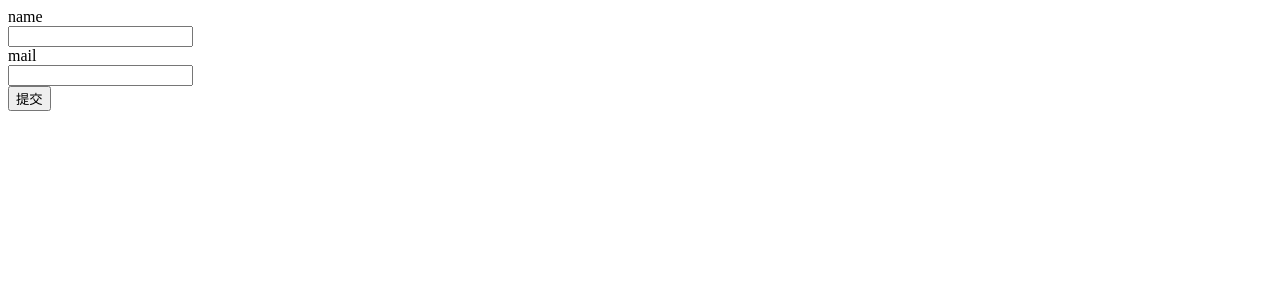
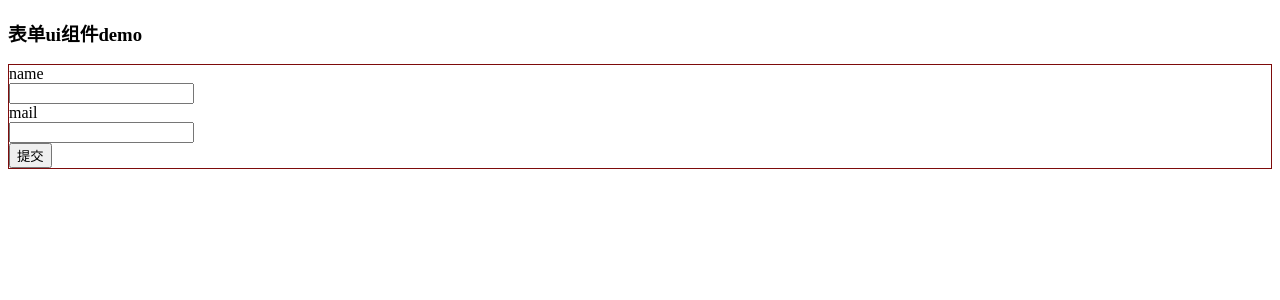
Before and after one commit to gong9/vue-ui, a Vue app: page / in a window 1280 px wide. Shown: the top 300 px of the page. Built offline with nearby package versions, Linux system fonts and the light colour scheme.

Commit message:
doc: updata readme

```diff
--- /dev/null
+++ b/src/App.css
@@ -0,0 +1,3 @@
+.form-demo {
+  border: 1px solid rgb(126, 11, 11);
+}
--- a/src/App.js
+++ b/src/App.js
@@ -1,4 +1,6 @@
 import { Form, FormItem, Input } from "./components";
+import "./App.css";
+
 export default {
   components: { Form, FormItem, Input },
 
@@ -28,6 +30,8 @@ export default {
   render: function (h) {
     return (
       <div>
+        <h3>表单ui组件demo</h3>
+        <div class="form-demo">
           <Form ref="form" data={this.formValidate} rules={this.ruleValidate}>
             <FormItem label="name" prop="name">
               <Input v-model={this.formValidate.name} />
@@ -36,8 +40,8 @@ export default {
               <Input v-model={this.formValidate.mail} />
             </FormItem>
           </Form>
-
           <button onClick={this.handleSubmit}>提交</button>
+        </div>
       </div>
     );
   },
```
Also changed, not shown: 1 other file (tests, documents, lock files or other folders). Lines whose indentation alone changed are shown as unchanged.
